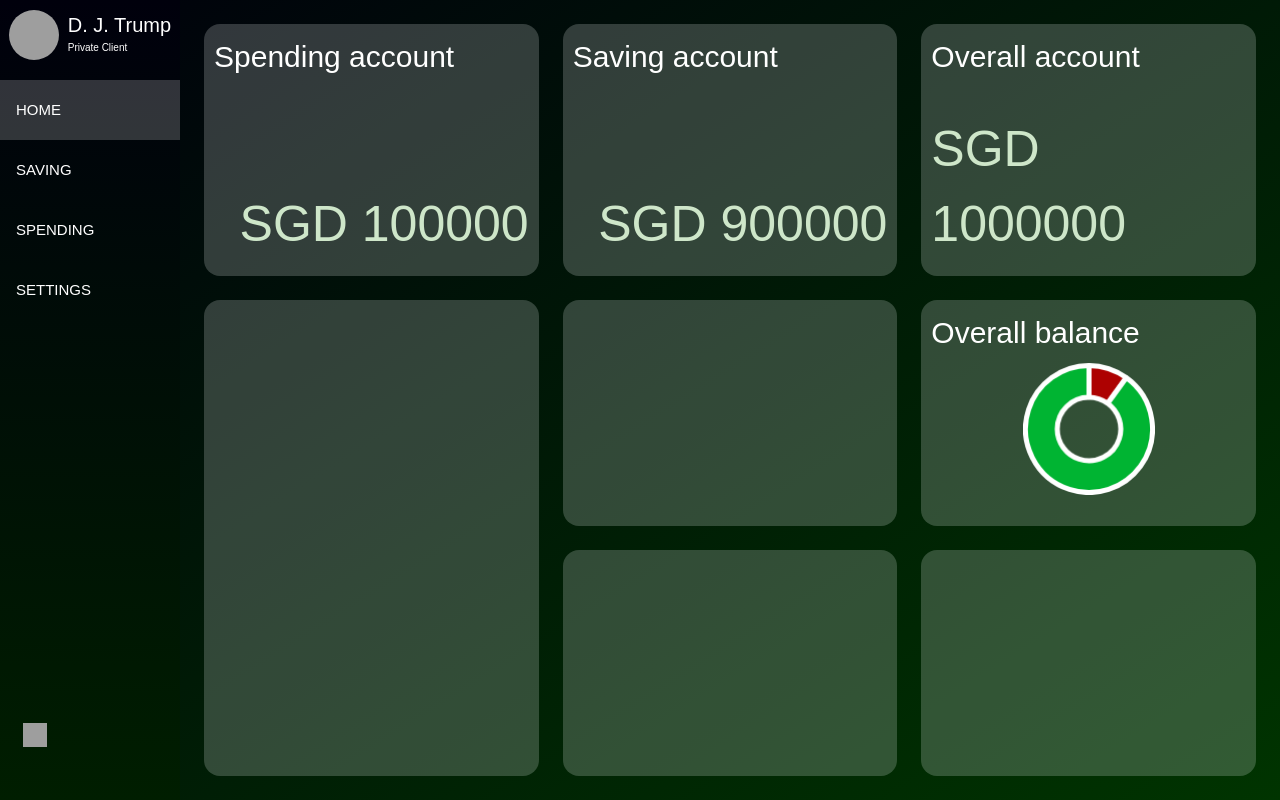
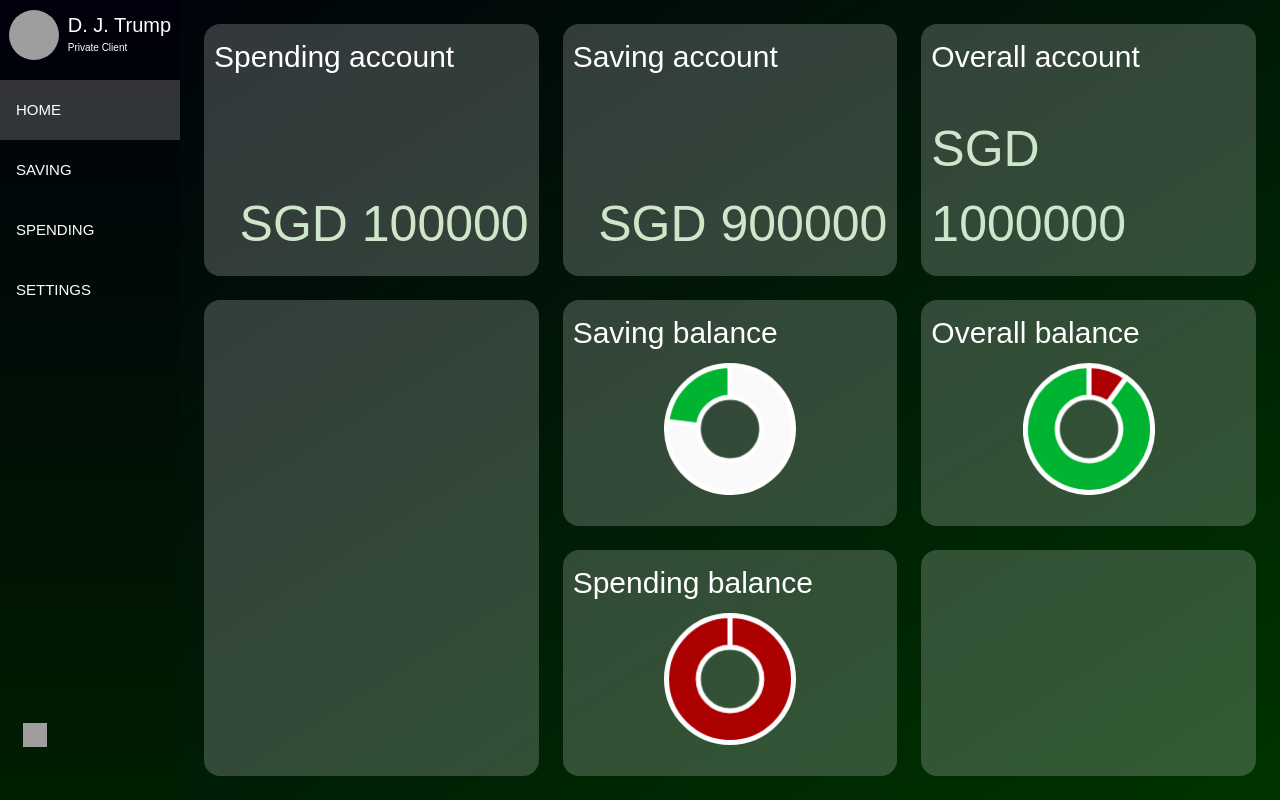
Before and after one commit to Jeffrey29207/PlanIT-Orbital, a React (Vite) app in the folder PlanIT-Front-End-React/: page /home in a window 1280 px wide. Built offline with nearby package versions, Linux system fonts and the light colour scheme; grey boxes are pictures that could not be loaded.

Commit message:
Add doughnut charts for spending, saving, overall

```diff
--- a/PlanIT-Front-End-React/src/components/HomeDashboard/HomeDashboard.tsx
+++ b/PlanIT-Front-End-React/src/components/HomeDashboard/HomeDashboard.tsx
@@ -3,7 +3,7 @@ import NumericDashboard from "../NumericDashboard";
 import DoughnutChart from "../DoughnutChart";
 
 function HomeDashboard() {
-  const donut = (
+  const overallDonut = (
     <DoughnutChart
       title="Overall balance"
       labels={["Spending", "Saving"]}
@@ -12,22 +12,46 @@ function HomeDashboard() {
     />
   );
 
+  const spendingDonut = (
+    <DoughnutChart
+      title="Spending balance"
+      labels={["Spendable", "Spended"]}
+      data={[100000, 0]}
+      colors={["#AD0101", "#FAFAFA"]}
+    />
+  );
+
+  const savingDonut = (
+    <DoughnutChart
+      title="Saving balance"
+      labels={["Target", "Saved"]}
+      data={[3000000, 900000]}
+      colors={["#FAFAFA", "#00B432"]}
+    />
+  );
+
   return (
     <div className="dashboard">
       <div className="mainDashboardBlocks overallDashboard numericDashboard">
         <NumericDashboard title="Overall account" value={1000000} />
       </div>
-      <div className="mainDashboardBlocks overallGraph pieChart">{donut}</div>
+      <div className="mainDashboardBlocks overallGraph pieChart">
+        {overallDonut}
+      </div>
       <div className="mainDashboardBlocks spendingDashboard numericDashboard">
         <NumericDashboard title="Spending account" value={100000} />
       </div>
-      <div className="mainDashboardBlocks spendingGraph pieChart"></div>
+      <div className="mainDashboardBlocks spendingGraph pieChart">
+        {spendingDonut}
+      </div>
       <div className="mainDashboardBlocks transactionGraph lineChart"></div>
       <div className="mainDashboardBlocks transactionHistory history"></div>
       <div className="mainDashboardBlocks savingDashboard numericDashboard">
         <NumericDashboard title="Saving account" value={900000} />
       </div>
-      <div className="mainDashboardBlocks savingGraph pieChart"></div>
+      <div className="mainDashboardBlocks savingGraph pieChart">
+        {savingDonut}
+      </div>
     </div>
   );
 }
```
